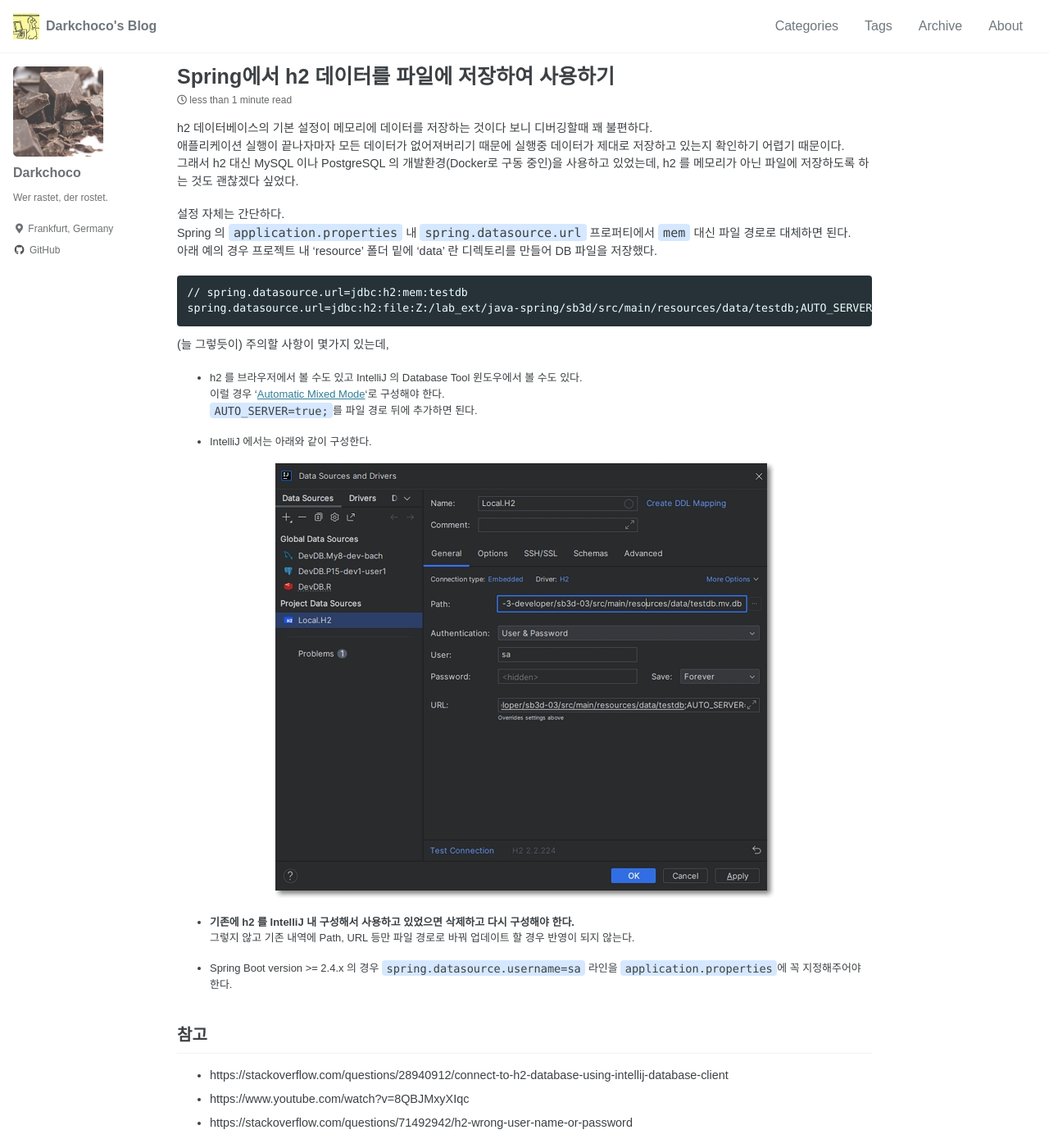
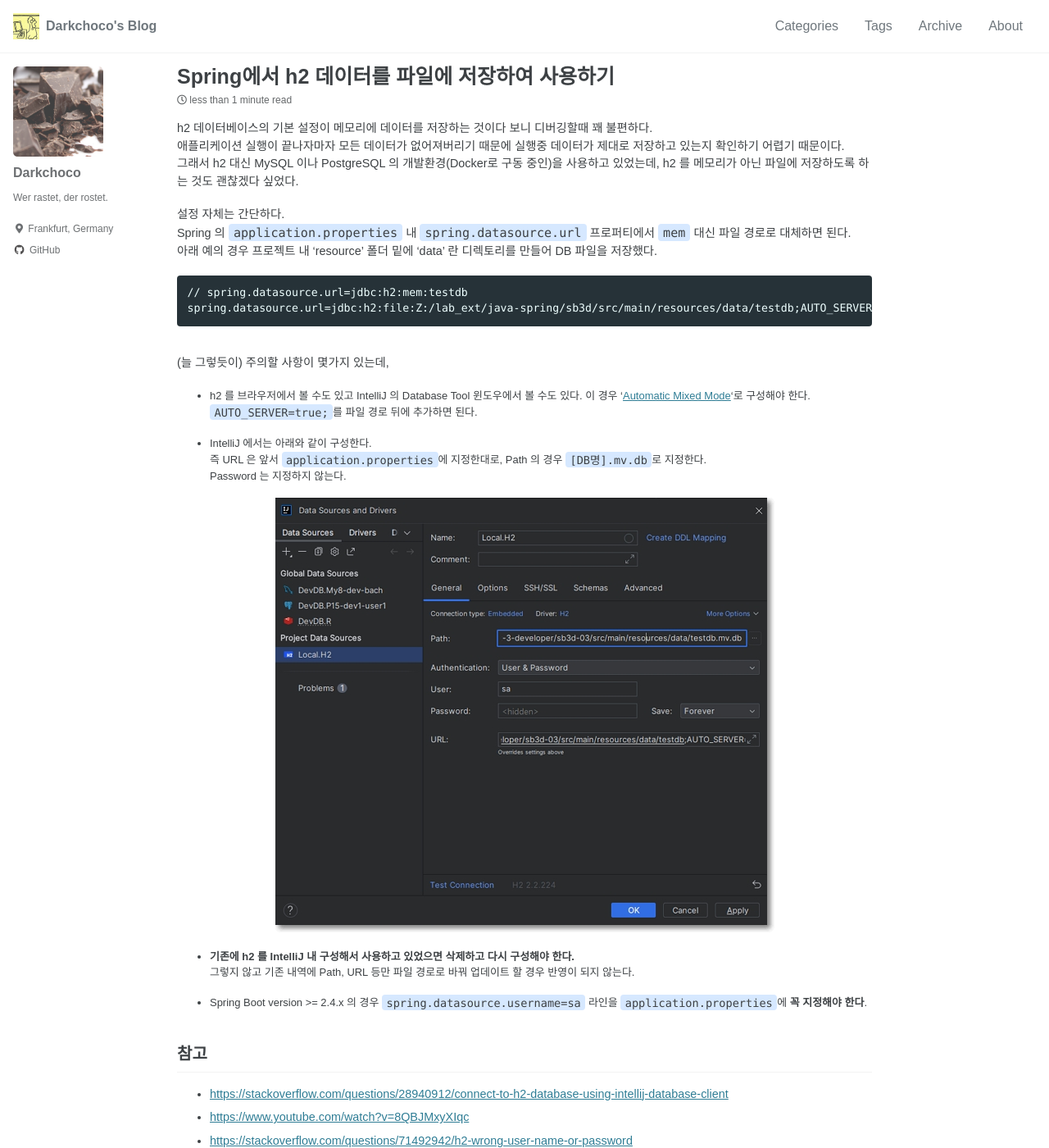
Before and after one commit to darkchoco/darkchoco.github.io, a Jekyll site: the page built from _posts/java-spring/2023-10-03-h2-on-file.md, in a window 1280 px wide and 1400 px high. Shown: the whole window at 82% size. Built offline with Jekyll 4.4.1, drawn with Linux system fonts in a browser that asks for light colours; cached includes are drawn as plain includes; comment, search, counter and statistics services are not loaded.

Commit message:
main: 'Spring에서 h2 데이터를 파일에 저장하여 사용하기' updated.

````diff
--- a/_posts/java-spring/2023-10-03-h2-on-file.md
+++ b/_posts/java-spring/2023-10-03-h2-on-file.md
@@ -20,23 +20,25 @@ Spring 의 `application.properties` 내 `spring.datasource.url` 프로퍼티에
 // spring.datasource.url=jdbc:h2:mem:testdb
 spring.datasource.url=jdbc:h2:file:Z:/lab_ext/java-spring/sb3d/src/main/resources/data/testdb;AUTO_SERVER=true;
 ```
-
+<br/>
 (늘 그렇듯이) 주의할 사항이 몇가지 있는데,
 
 * h2 를 브라우저에서 볼 수도 있고 IntelliJ 의 Database Tool 윈도우에서 볼 수도 있다.
-이럴 경우 '[Automatic Mixed Mode](http://www.h2database.com/html/features.html#auto_mixed_mode)'로 구성해야 한다.
+이 경우 '[Automatic Mixed Mode](http://www.h2database.com/html/features.html#auto_mixed_mode)'로 구성해야 한다.
 ``AUTO_SERVER=true;``를 파일 경로 뒤에 추가하면 된다.
 
 * IntelliJ 에서는 아래와 같이 구성한다.
+즉 URL 은 앞서 ``application.properties``에 지정한대로, Path 의 경우 ``[DB명].mv.db``로 지정한다.
+Password 는 지정하지 않는다.
 
 ![IntelliJ - h2 config](/assets/images/20231004_h2_on_intellij.jpg "IntelliJ - H2 config"){: .align-center}
 
 * **기존에 h2 를 IntelliJ 내 구성해서 사용하고 있었으면 삭제하고 다시 구성해야 한다.**
 그렇지 않고 기존 내역에 Path, URL 등만 파일 경로로 바꿔 업데이트 할 경우 반영이 되지 않는다.
 
-* Spring Boot version >= 2.4.x 의 경우 ``spring.datasource.username=sa`` 라인을 ``application.properties``에 꼭 지정해주어야 한다.
+* Spring Boot version >= 2.4.x 의 경우 ``spring.datasource.username=sa`` 라인을 ``application.properties``에 **꼭 지정해야 한다**.
 
 ## 참고
-* https://stackoverflow.com/questions/28940912/connect-to-h2-database-using-intellij-database-client
-* https://www.youtube.com/watch?v=8QBJMxyXIqc
-* https://stackoverflow.com/questions/71492942/h2-wrong-user-name-or-password
+* [https://stackoverflow.com/questions/28940912/connect-to-h2-database-using-intellij-database-client](https://stackoverflow.com/questions/28940912/connect-to-h2-database-using-intellij-database-client)
+* [https://www.youtube.com/watch?v=8QBJMxyXIqc](https://www.youtube.com/watch?v=8QBJMxyXIqc)
+* [https://stackoverflow.com/questions/71492942/h2-wrong-user-name-or-password](https://stackoverflow.com/questions/71492942/h2-wrong-user-name-or-password)
````
